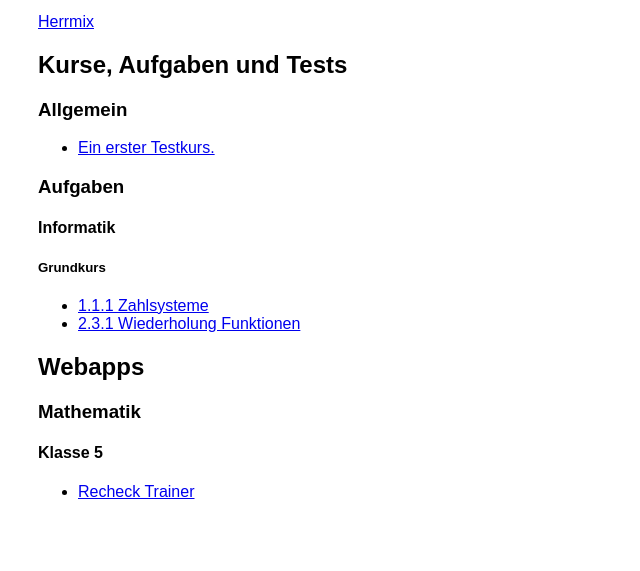
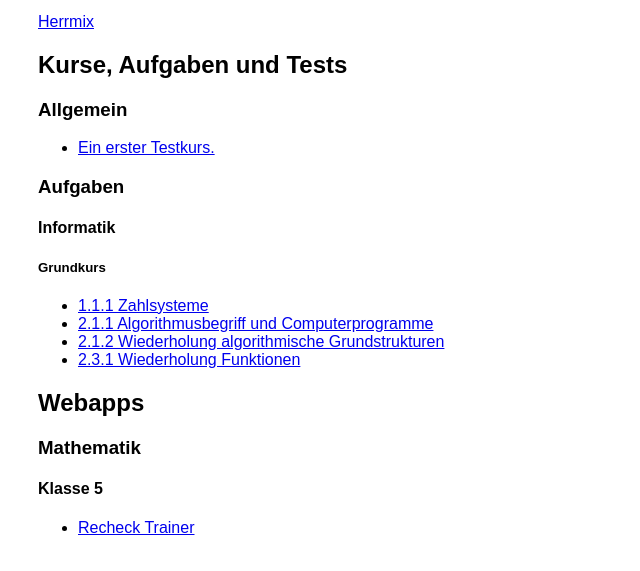
Before and after one commit to gctux/liascript, a plain HTML site: page index.html in a window 1280 px wide. Shown: the part 171-742 px from the top of the page, without its empty margins (152-792 px from the left). Drawn offline with Linux system fonts and the light colour scheme.

Commit message:
2.1.2, 2.1.1, index.html

```diff
--- a/index.html
+++ b/index.html
@@ -19,6 +19,8 @@
     <h5>Grundkurs</h5>
     <ul>
         <li><a href="https://liascript.github.io/course/?https://raw.githubusercontent.com/gctux/liascript/main/aufgaben/informatik/grundkurs/1_1_1_zahlsysteme.md">1.1.1 Zahlsysteme</a></li>
+        <li><a href="https://liascript.github.io/course/?https://raw.githubusercontent.com/gctux/liascript/main/aufgaben/informatik/grundkurs/2_1_1_Algorithmusbegriff_und_Computerprogramme.md">2.1.1 Algorithmusbegriff und Computerprogramme</a></li>
+        <li><a href="https://liascript.github.io/course/?https://raw.githubusercontent.com/gctux/liascript/main/aufgaben/informatik/grundkurs/2_1_2_Wiederholung_algorithmische_Grundstrukturen.md">2.1.2 Wiederholung algorithmische Grundstrukturen</a></li>
         <li><a href="https://liascript.github.io/course/?https://raw.githubusercontent.com/gctux/liascript/main/aufgaben/informatik/grundkurs/2_3_1_Wiederholung_Funktionen.md">2.3.1 Wiederholung Funktionen</a></li>
     </ul>
     <h2>Webapps</h2>
```
Also changed, not shown: aufgaben/informatik/grundkurs/images/2_1_2_aufgabe2a.svg (added), aufgaben/informatik/grundkurs/images/2_1_2_aufgabe2b.svg (added), 5 other files.
